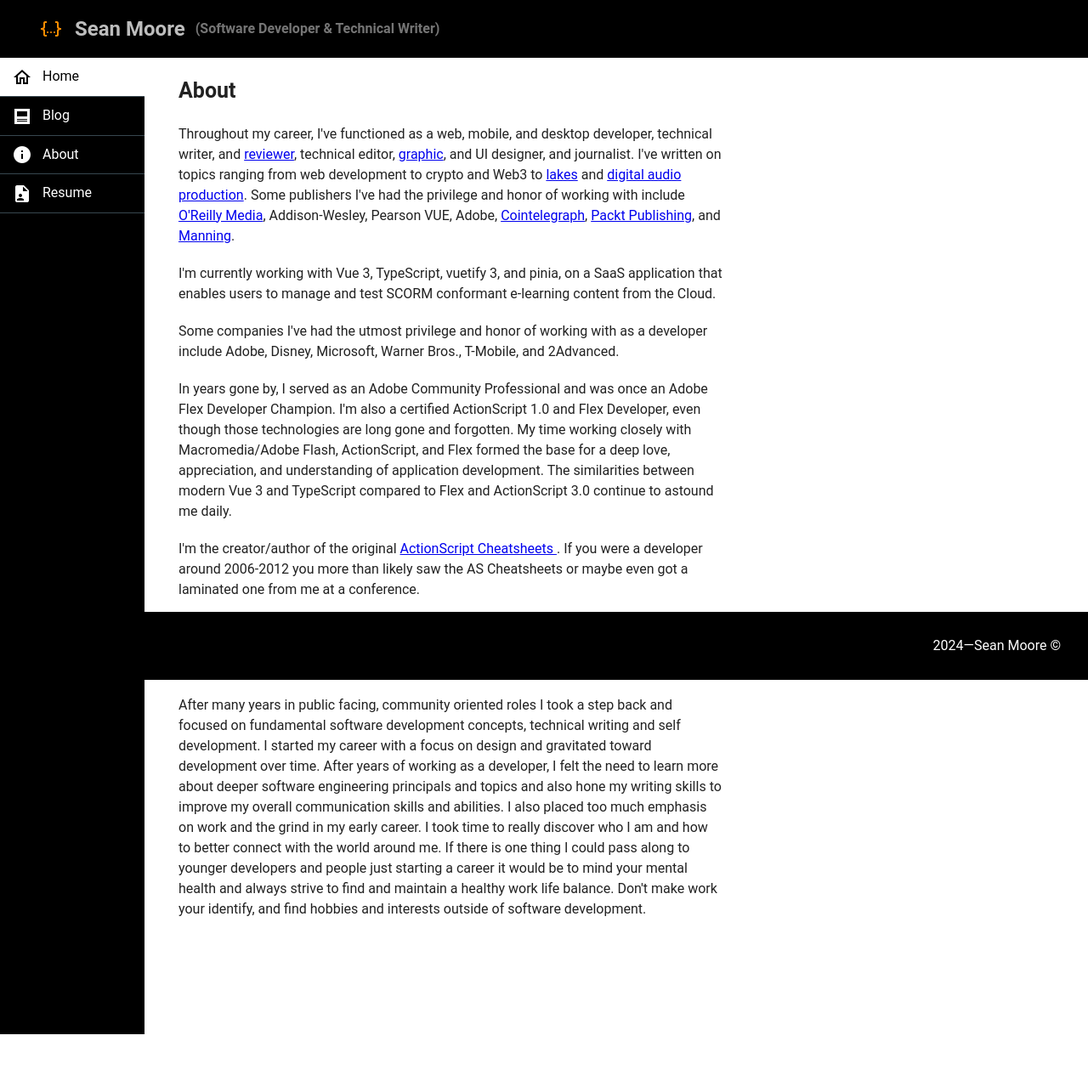
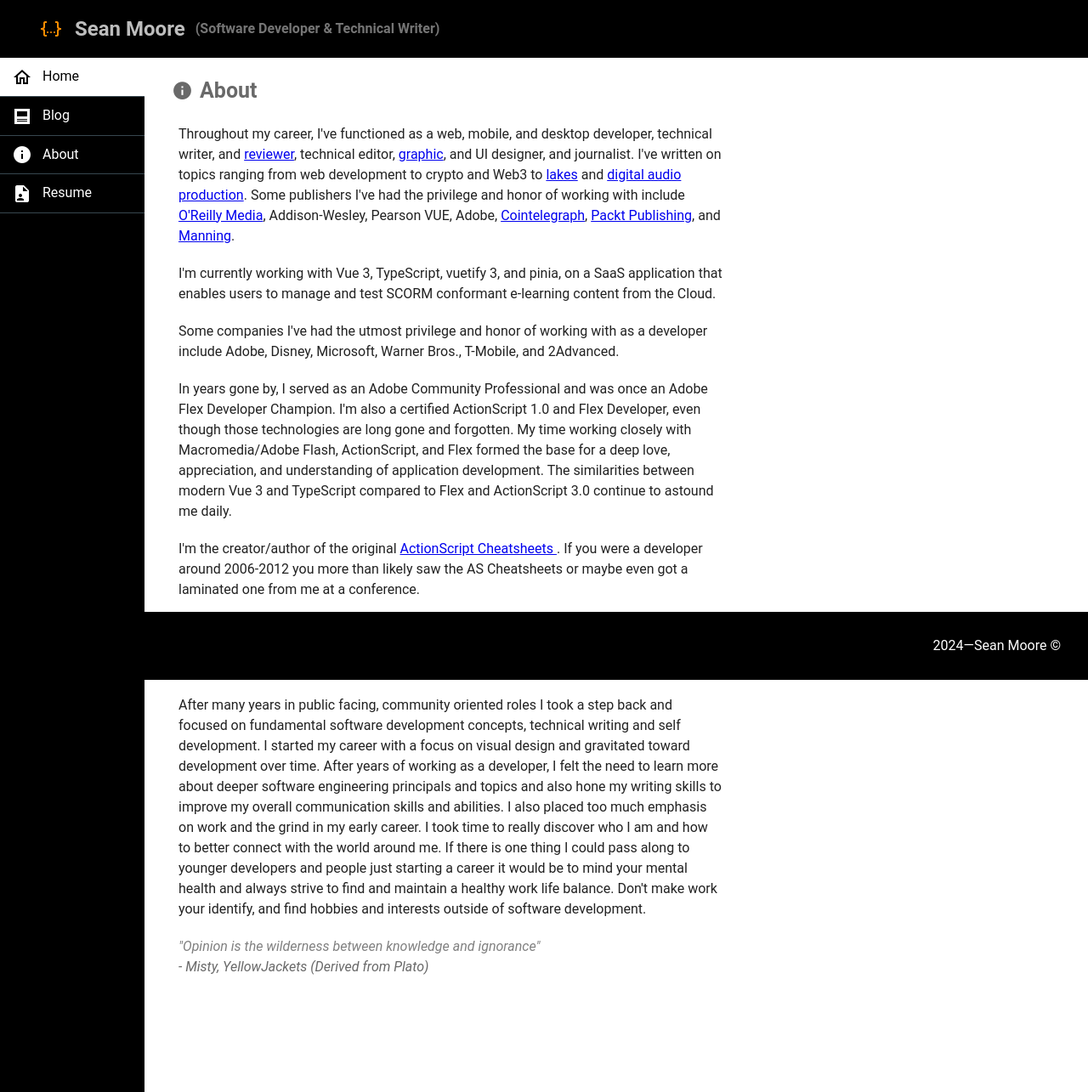
Before and after one commit to seanmooretechwriter/seanmooretechwriter.github.io, a Vue app: page /about in a window 1280 px wide. Shown: the whole page at 85% size. Before the commit the page ends 1217 px from the top, so only its background shows below. Built offline with nearby package versions, Linux system fonts and the light colour scheme.

Commit message:
refactor: Update About page content & add page title icons

```diff
--- a/src/assets/global.css
+++ b/src/assets/global.css
@@ -1,4 +1,7 @@
 .page-title {
   font-size: 25px;
   font-weight: bold;
+  color: dimgray;
+  align-items: center;
+  display: flex;
 }
--- a/src/view/About.vue
+++ b/src/view/About.vue
@@ -1,5 +1,5 @@
 <template>
-  <div class="mb-5 page-title">About</div>
+  <div class="mb-5 page-title"><v-icon size="25" class="pr-4">mdi-information</v-icon>About</div>
   <div style="width: 640px;">
       <p class="mb-5">Throughout my career, I've functioned as a web, mobile, and desktop developer, technical writer, and <a href="https://www.oreilly.com/library/view/flex-4-cookbook/9781449388195/pr03.html" target="_blank"> reviewer</a>, technical editor,
         <a href="https://web.archive.org/web/20020325160521/http://lioncorp.net/" target="_blank"> graphic</a>, and UI designer, and journalist.
@@ -28,14 +28,21 @@
         If you were a developer around 2006-2012 you more than
         likely saw the AS Cheatsheets or maybe even got a laminated one from me at a conference.</p>
 
-      <p class="mb-5">I spent a significant amount of time as an early advocate for source control, TDD, best practices and coding standards. I <a href="https://www.scribd.com/presentation/95139359/Sean-Moore-Flex-Best-Practices" target="_blank"> authored content</a>
+      <p class="mb-5">I spent a significant amount of time as an early advocate for source control, TDD, best practices and coding standards.
+        I <a href="https://www.scribd.com/presentation/95139359/Sean-Moore-Flex-Best-Practices" target="_blank"> authored content</a>
       and provided sessions at multiple conferences and user groups teaching the development community about these topics.</p>
 
-      <p>After many years in public facing, community oriented roles I took a step back and focused on fundamental software development concepts,
-        technical writing and self development. I started my career with a focus on design and gravitated toward development over time. After years of working as a developer,
-        I felt the need to learn more about deeper software engineering principals and topics and also hone my writing skills to improve my overall communication skills and
-        abilities. I also placed too much emphasis on work and the grind in my early career. I took time to really discover who I am and how to better connect with the
-        world around me. If there is one thing I could pass along to younger developers and people just starting a career it would be to mind your mental health and always
-        strive to find and maintain a healthy work life balance. Don't make work your identify, and find hobbies and interests outside of software development.</p>
+      <p class="mb-5">After many years in public facing, community oriented roles I took a step back and focused on fundamental software development concepts,
+        technical writing and self development. I started my career with a focus on visual design and gravitated toward development over time.
+        After years of working as a developer, I felt the need to learn more about deeper software engineering principals and topics and also hone
+        my writing skills to improve my overall communication skills and abilities. I also placed too much emphasis on work and the grind in my
+        early career. I took time to really discover who I am and how to better connect with the world around me. If there is one thing I could
+        pass along to younger developers and people just starting a career it would be to mind your mental health and always strive to find and maintain
+        a healthy work life balance. Don't make work your identify, and find hobbies and interests outside of software development.</p>
+
+      <p style="font-style: italic; color: gray">"Opinion is the wilderness between knowledge and ignorance"</p>
+      <p style="font-style: italic; color: dimgray"> - Misty, YellowJackets (Derived from Plato)</p>
     </div>
 </template>
+<script setup lang="ts">
+</script>
--- a/src/view/Blog.vue
+++ b/src/view/Blog.vue
@@ -1,5 +1,5 @@
 <template>
-  <div class="mb-5 page-title">Blog</div>
+  <div class="mb-5 page-title"><v-icon size="25" class="pr-4">mdi-post</v-icon>Blog</div>
   <BlogPostList />
 </template>
 
--- a/src/view/Home.vue
+++ b/src/view/Home.vue
@@ -1,7 +1,9 @@
 <template>
-  <div class="mb-5 page-title">Home</div>
+  <div class="mb-5 page-title"><v-icon size="25" class="pr-4">mdi-home-outline</v-icon>Home</div>
   <div class="container" style="width: 640px">
     Welcome to my website. It's always a work in progress. I've made some decent progress over the last few weeks.
     Take a look around and check out the blog! There's a couple posts in there and more to come.
   </div>
 </template>
+<script setup lang="ts">
+</script>
--- a/src/view/Resume.vue
+++ b/src/view/Resume.vue
@@ -1,5 +1,5 @@
 <template>
-  <div class="mb-5 page-title">Resume</div>
+  <div class="mb-5 page-title"><v-icon size="25" class="pr-4">mdi-post</v-icon>Resume</div>
 
   <div class="container">
     <div class="content-section mr-8">
```
